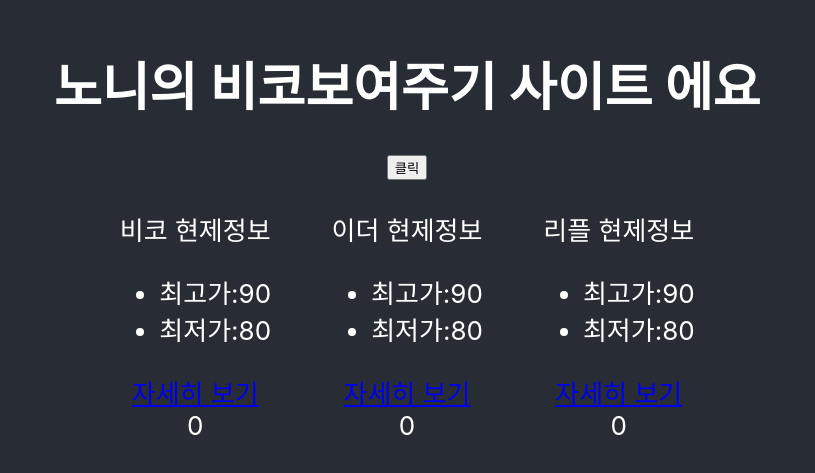
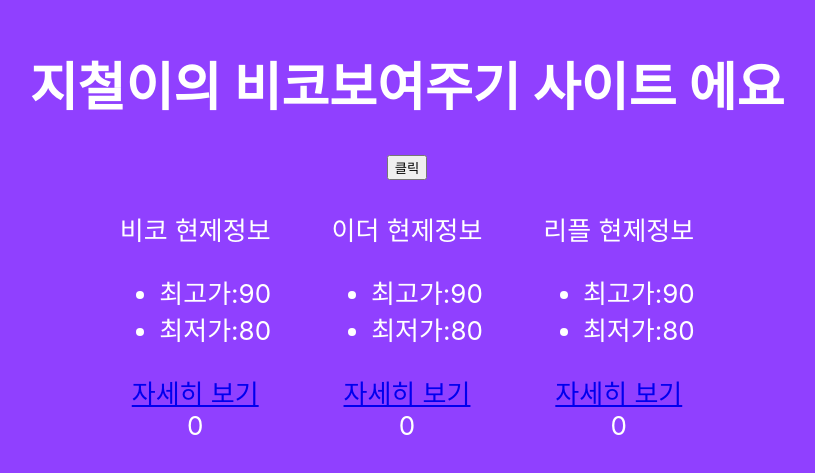
Before and after one commit to ojc1234/bitcoinalarm, a React (Create React App) app: page / in a window 1280 px wide. Shown: the part 159-632 px from the top of the page, without its empty margins (233-1048 px from the left). Built offline with nearby package versions, Linux system fonts and the light colour scheme.

Commit message:
버튼 따로 컨포넌트로 분리,색깔변경리스트 준비

```diff
--- a/src/App.css
+++ b/src/App.css
@@ -14,7 +14,7 @@
 }
 
 .App-header {
-  background-color: #282c34;
+  background-color: #303234;
   min-height: 100vh;
   display: flex;
   flex-direction: column;
--- a/src/App.js
+++ b/src/App.js
@@ -1,42 +1,32 @@
 import logo from "./logo.svg";
 import "./App.css";
 import React, { Component, useEffect } from "react";
-import Bitcoindetail from "./bitcoindetail/bitcoindetail";
-import Sitename from "./sitename/sitename";
+import Bitcoindetail from "./component/bitcoindetail/bitcoindetail";
+import Sitename from "./component/sitename/sitename";
 import { useState } from "react";
 import axios from "axios";
-/*
-
-          */
+import AjaxButton from "./component/ajax_botton/button"
+import ListColor from "./component/color_changings/color_changings"
 //state["BTC"]["closing_price"]
 function App() {
-  const [state, statefun] = useState({"price" : 0});
+  const [state, stateSet] = useState({ price: 0 });
+  const [backgroundColor, backgroundColorSet] = useState({ color: "#9040FF"});
+
   //statefun(axios.get("https://api.bithumb.com/public/ticker/ALL_KRW"));
-  console.log(state)
+  console.log(state);
   return (
     <div className="App">
-      <header className="App-header">
+      <header className="App-header" style={{backgroundColor:backgroundColor.color}}>
         <Sitename className="App-name" />
-        <button
-          onClick={() => {
-            axios
-              .get("https://api.bithumb.com/public/ticker/ALL_KRW")
-              .then((value) => {
-                statefun({"price" : value});
-              });
-          }}
-        >
-          클릭
-        </button>
+        <AjaxButton stateSet = {stateSet}/>
+        {/* <ListColor /> */}
         <div className="bitcoin_detail_list">
-          <Bitcoindetail coinname="비코" price={state["price"]} symbol="BTC"/>
-          <Bitcoindetail coinname="이더" price={state["price"]} symbol="ETH"/>
-          <Bitcoindetail coinname="리플" price={state["price"]} symbol="XRP"/>
+          <Bitcoindetail coinname="비코" price={state["price"]} symbol="BTC" />
+          <Bitcoindetail coinname="이더" price={state["price"]} symbol="ETH" />
+          <Bitcoindetail coinname="리플" price={state["price"]} symbol="XRP" />
         </div>
       </header>
     </div>
-
-
   );
 }
 export default App;
--- /dev/null
+++ b/src/component/ajax_botton/button.js
@@ -0,0 +1,21 @@
+import React from "react"
+import axios from "axios";
+export default function hello(props)
+{
+    return(
+        <button
+        onClick={() => {
+          axios
+            .get("https://api.bithumb.com/public/ticker/ALL_KRW")
+            .then((value) => {
+              props.stateSet({ price: value });
+            })
+            .catch(() => {
+              props.stateSet({ price: 0 });
+            });
+        }}
+      >
+        클릭
+      </button>
+    )
+}
--- /dev/null
+++ b/src/component/color_changings/color_changings.js
@@ -0,0 +1,11 @@
+import React from "react";
+import listImg from "./betterImg/list.png"
+export default function colorChaing(props)
+{
+    return(
+        <div className="colorChangings">
+            <img src={listImg} height='12px'>
+            </img>
+        </div>
+    )
+}
--- a/src/sitename/sitename.js
+++ b/src/component/sitename/sitename.js
@@ -1,5 +1,5 @@
 import React from "react";
 function sitename() {
-  return <h1>노니의 비코보여주기 사이트 에요</h1>;
+  return <h1>지철이의 비코보여주기 사이트 에요</h1>;
 }
 export default sitename;
```
Also changed, not shown: src/component/bitcoindetail/bitcoindetail.js (renamed from src/bitcoindetail/bitcoindetail.js), src/component/color_changings/betterImg/list.png (added), 1 other file (tests, documents, lock files or other folders).
